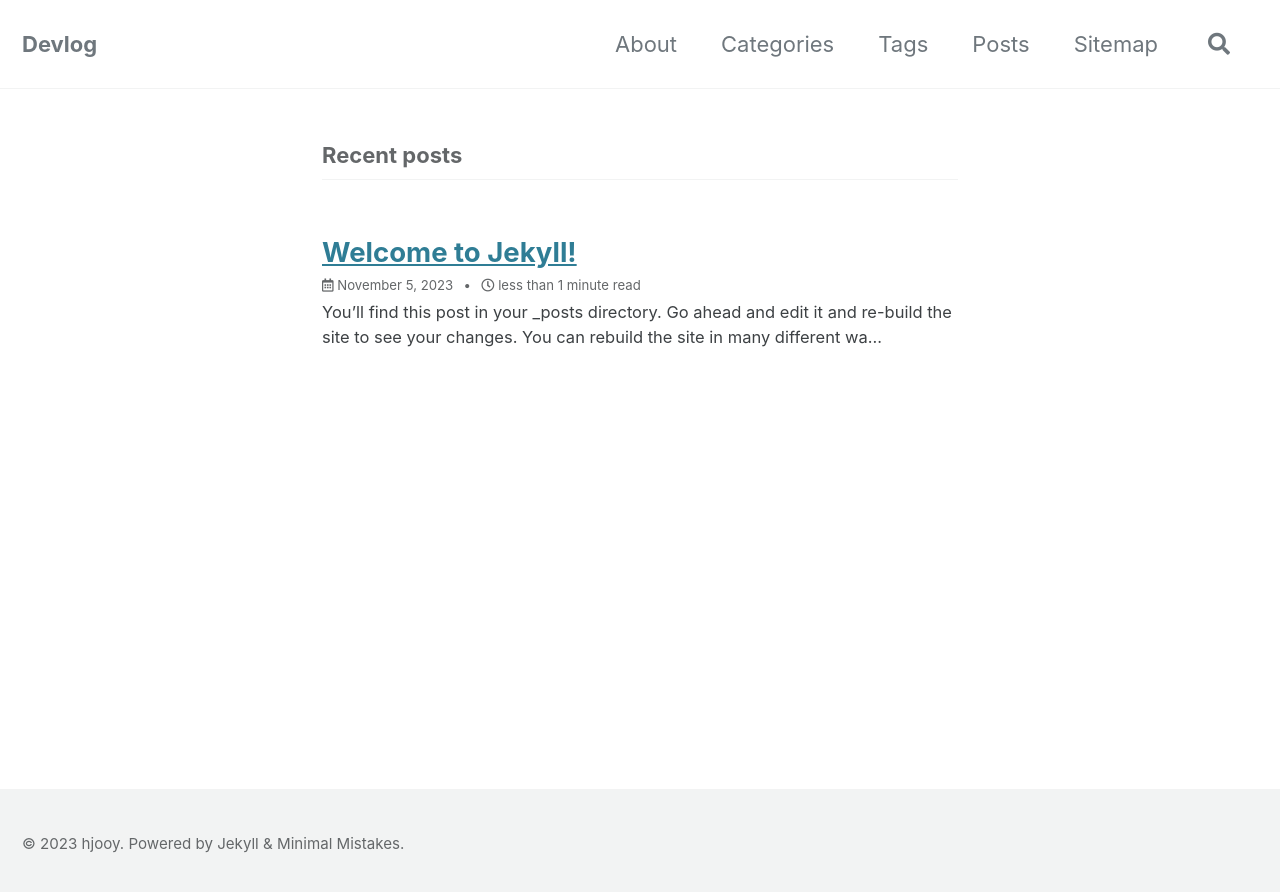
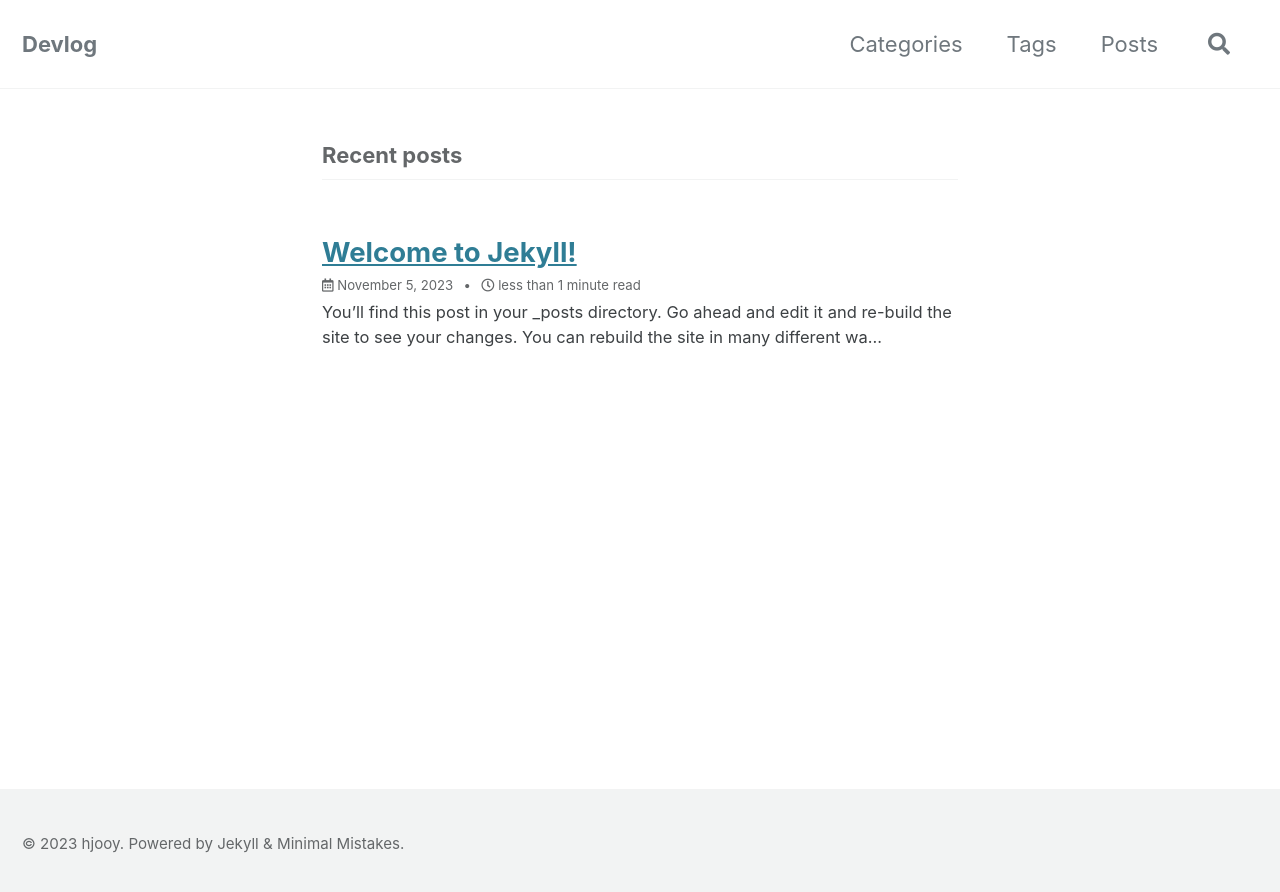
Before and after one commit to hjooy/hjooy.github.io, a Jekyll site: the page built from index.markdown, in a window 1280 px wide. Shown: the top 892 px of the page. Built offline with Jekyll 4.4.1, drawn with Linux system fonts in a browser that asks for light colours; cached includes are drawn as plain includes; the list of posts is cut into pages by our own code; comment, search, counter and statistics services are not loaded.

Commit message:
Update navigation.yml

```diff
--- a/_data/navigation.yml
+++ b/_data/navigation.yml
@@ -1,12 +1,8 @@
 # main links
 main:
-  - title: "About"
-    url: https://mmistakes.github.io/minimal-mistakes/about/
   - title: "Categories"
     url: /categories/
   - title: "Tags"
     url: /tags/
   - title: "Posts"
     url: /year-archive/
-  - title: "Sitemap"
-    url: /sitemap/
```
